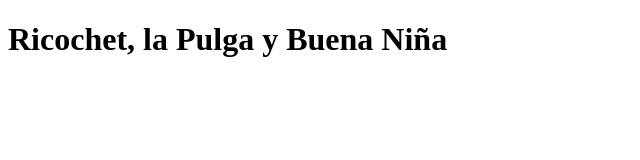
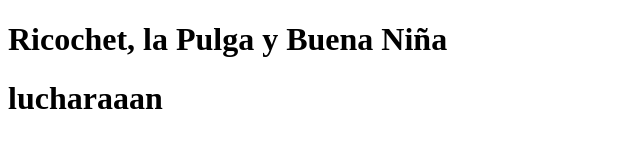
Before and after one commit to dafnehernandez/PruebasConfig, a plain HTML site: page index.html in a window 1280 px wide. Shown: the whole page, without its empty margins (0-640 px from the left). Drawn offline with Linux system fonts and the light colour scheme.

Commit message:
feat: test branch

```diff
--- a/index.html
+++ b/index.html
@@ -5,6 +5,7 @@
     <meta name="viewport" content="width=device-width, initial-scale=1.0">
     <title>Document</title>
     <h1>Ricochet, la Pulga y Buena Niña</h1>
+    <h1>lucharaaan</h1>
 </head>
 <body>
 
```
